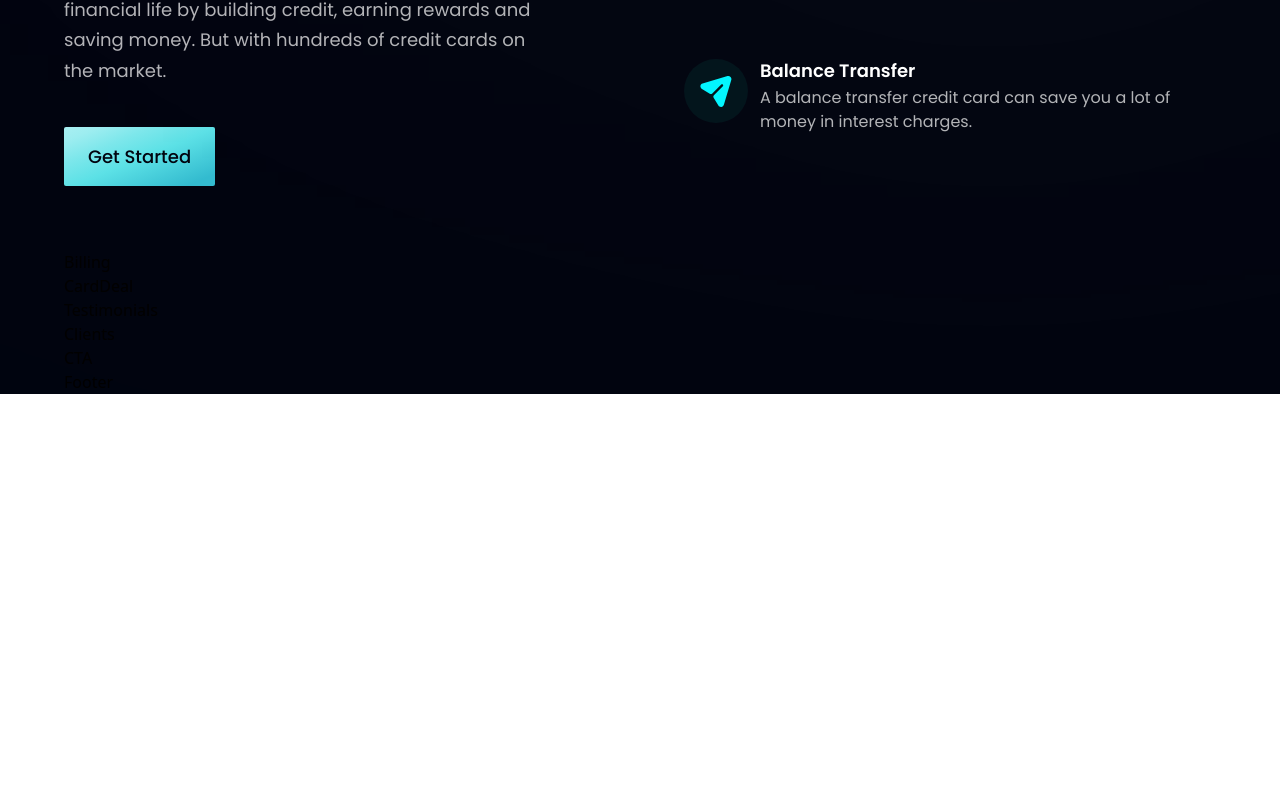
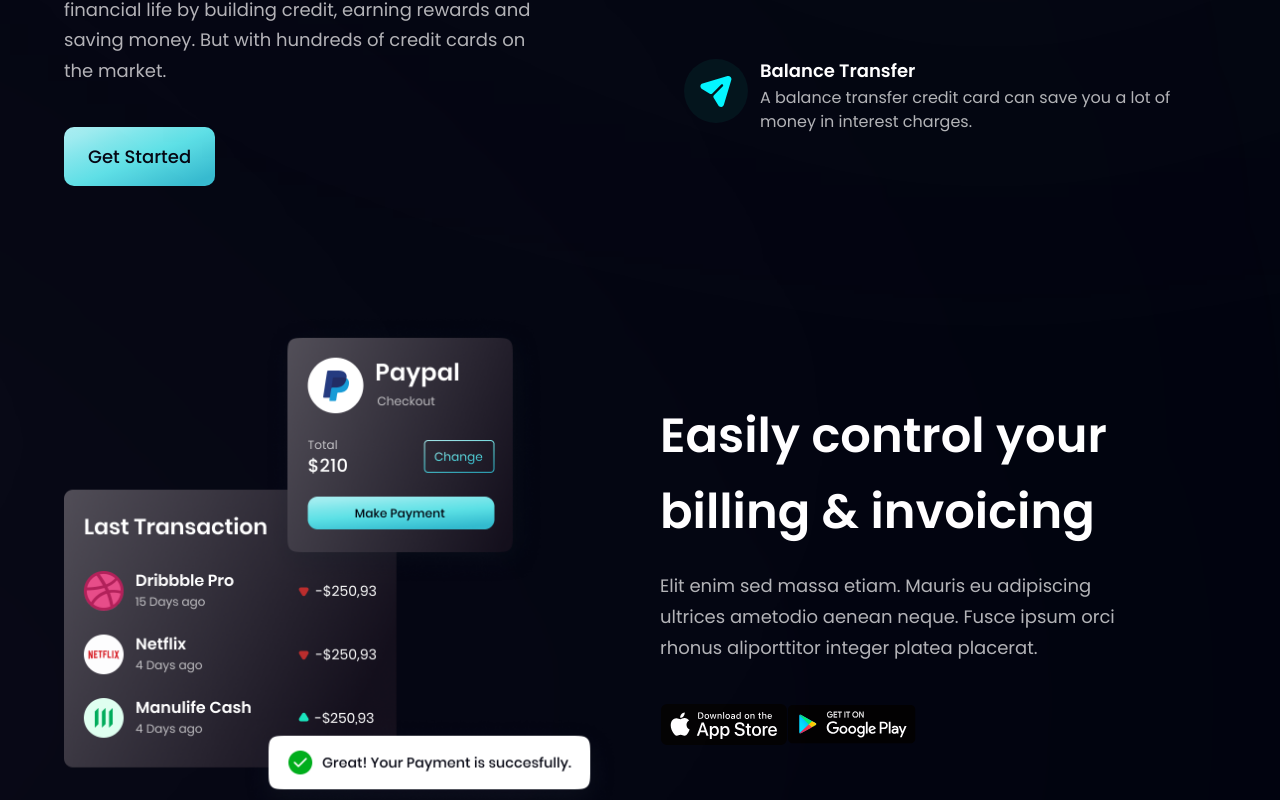
Before and after one commit to X-hung/bank_app_jsmastery, a React (Vite) app: page / in a window 1280 px wide. Shown: the part 1300-2100 px from the top of the page. Before the commit the page ends 1694 px from the top, so only its background shows below. Built offline with nearby package versions, Linux system fonts and the light colour scheme.

Commit message:
5-billing
notes: - learn how to use gradient

```diff
--- a/src/components/Billing.jsx
+++ b/src/components/Billing.jsx
@@ -1,9 +1,27 @@
 import React from 'react'
+import { apple, bill, google } from "../assets"
+import styles, { layout } from "../style";
 
-const Billing = () => {
-  return (
-    <div>Billing</div>
-  )
-}
+const Billing = () => (
+  <section id='product' className={layout.sectionReverse}>
+    <div className={layout.sectionImgReverse}>
+      <img src={bill} alt="billing" className='w-[100%] h-[100%] relative z-[5]'/>
+      {/* gradient effect */}
+      <div className='absolute z-[3] -left-1/2 top-0 w-[50%] h-[50%] rounded-full white__gradient'></div>
+      <div className='absolute z-[0] -left-1/2 bottom-0 w-[50%] h-[50%] rounded-full pink__gradient'></div>
+
+    </div>
+    <div className={layout.sectionInfo}>
+      <h2 className={styles.heading2}>Easily control your <br className='sm:block hidden' /> billing & invoicing</h2>
+      <p className={`${styles.paragraph} max-w-[470px] mt-5`}>
+        Elit enim sed massa etiam. Mauris eu adipiscing ultrices ametodio aenean neque. Fusce ipsum orci rhonus aliporttitor integer platea placerat.
+      </p>
+      <div className='flex flex-row flex-wrap sm:mt-10 mt-6'>
+        <img src={apple} alt="apple_store" className='w-[128px] h-[42px] object-contain cursor-pointer'/>
+        <img src={google} alt="google_play_store" className='w-[128px] h-[42px] object-contain cursor-pointer'/>
+      </div>
+    </div>
+  </section>
+)
 
 export default Billing
--- a/src/components/Button.jsx
+++ b/src/components/Button.jsx
@@ -2,7 +2,7 @@
 
 const Button = ({ styles }) => {
   return (
-    <button type='button' className={`${styles} py-4 px-6 bg-blue-gradient font-poppins font-medium text-[18px] text-primary outline-none rounded-sm`}>
+    <button type='button' className={`${styles} py-4 px-6 bg-blue-gradient font-poppins font-medium text-[18px] text-primary outline-none rounded-[10px]`}>
       Get Started
     </button>
   )
```
